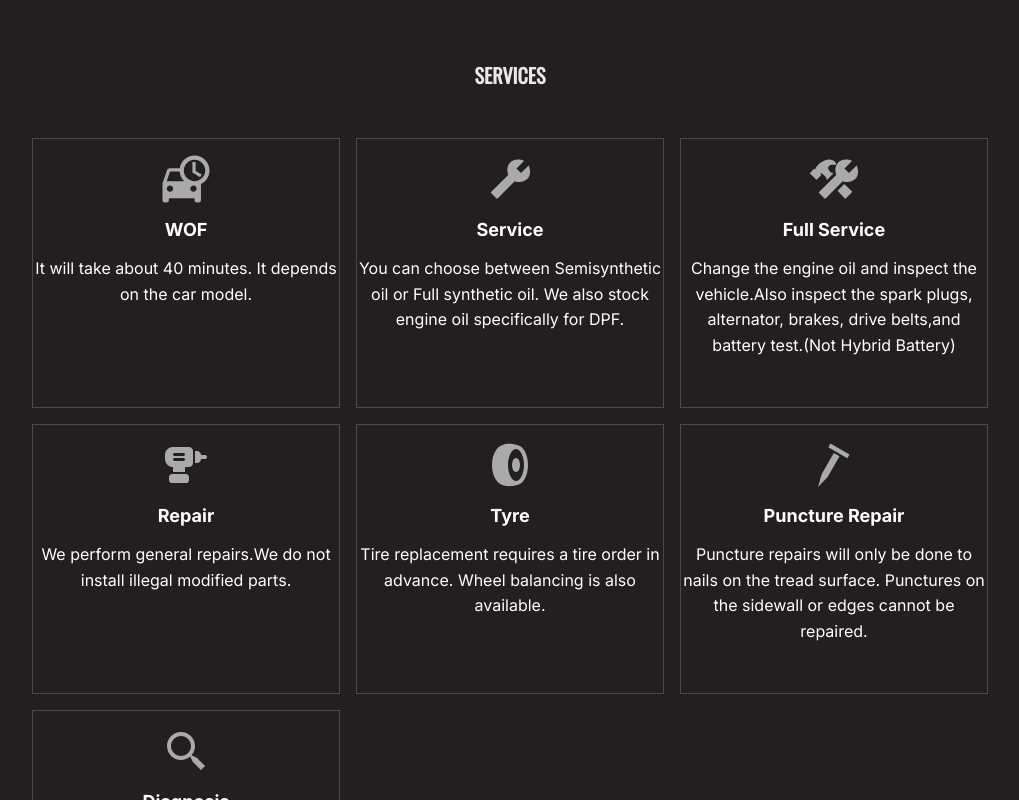
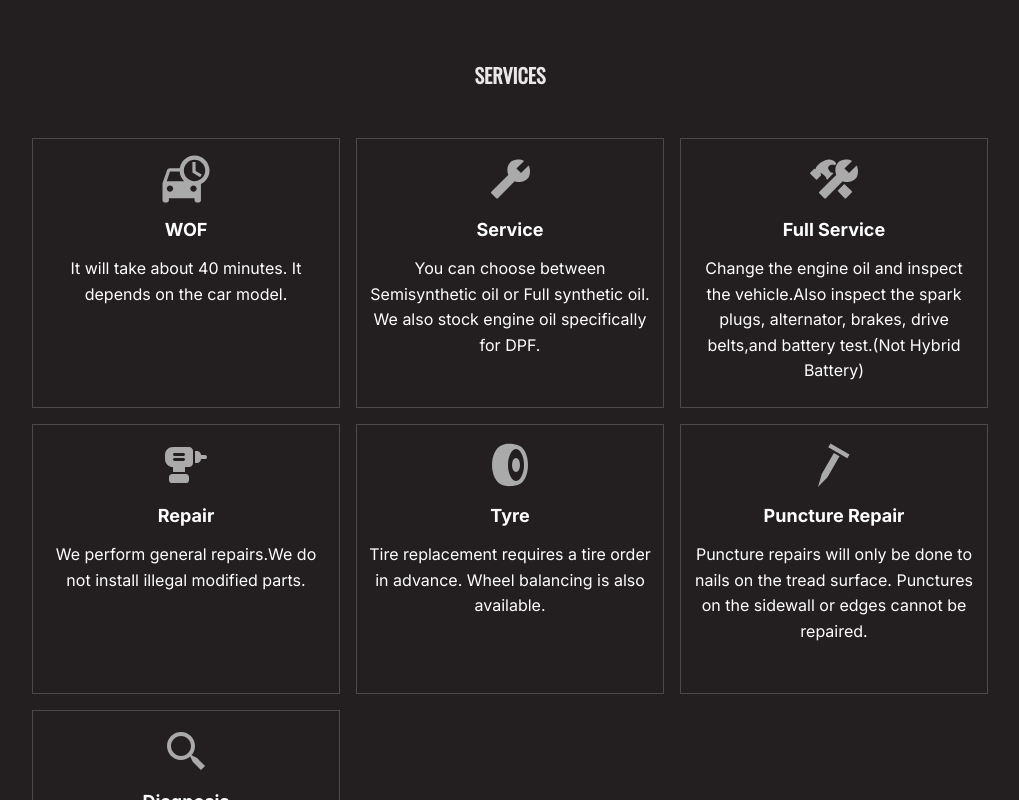
Before and after one commit to danilopalen/automotive-site, a Next.js app: page / in a window 1280 px wide. Shown: the part 580-1380 px from the top of the page, without its empty margins (130-1149 px from the left). Built offline with nearby package versions, Linux system fonts and the light colour scheme.

Commit message:
add padding to cards

```diff
--- a/app/page.js
+++ b/app/page.js
@@ -156,6 +156,7 @@ const AutomotiveLanding = () => {
                   border: "1px solid rgba(170, 170, 170, 0.3)",
                   background: "#231F20",
                   textAlign: "center",
+                  padding: "0 12px",
                 }}
               >
                 <div
```
